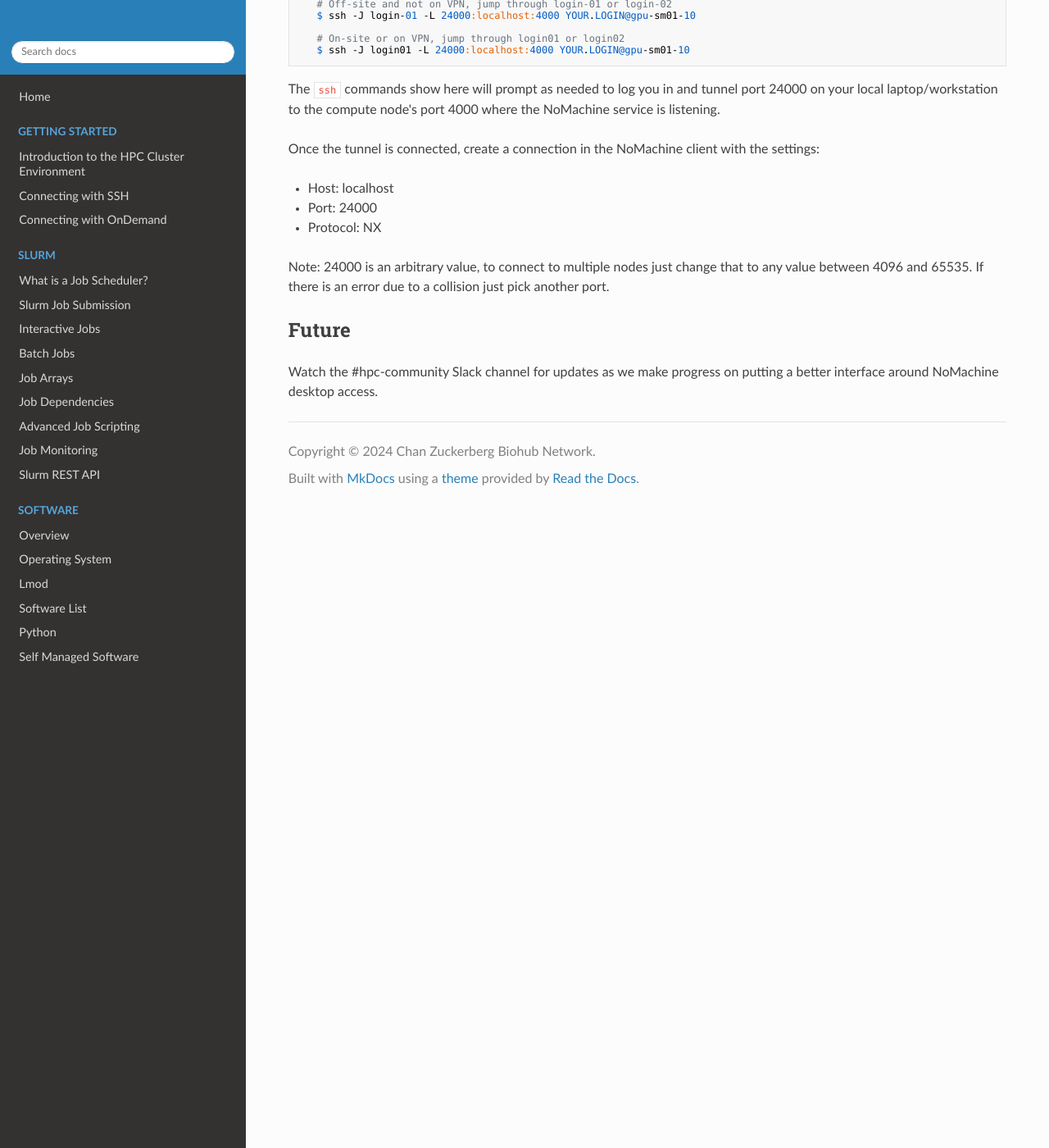
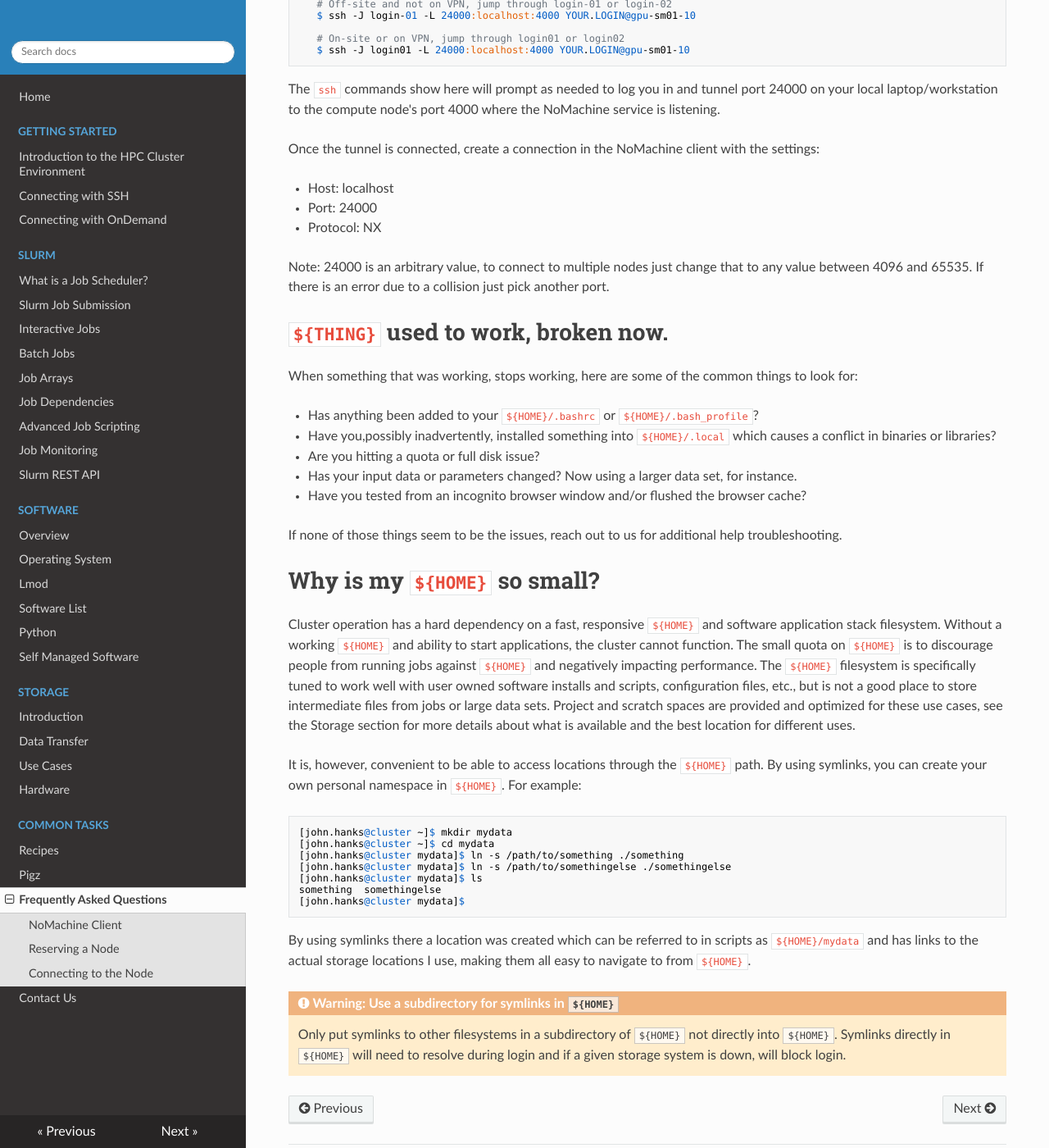
Before and after one commit to biohub-hpc/hpcuserguide, an MkDocs documentation site: the page built from docs/faqs/overview.md, in a window 1280 px wide and 1400 px high, scrolled down 1165 px. Shown: the whole window at 82% size. Built offline with MkDocs 1.6.1, drawn with Linux system fonts in a browser that asks for light colours; nearby versions of some CDN libraries; some of the changed text lies outside the part shown.

````diff
--- a/docs/7.Frequently_Asked_Questions/a._FAQ_How_do_I_use_NoMachine.md
+++ b/docs/faqs/overview.md
@@ -80,7 +80,52 @@ Note: 24000 is an arbitrary value, to connect to multiple nodes just change
 that to any value between 4096 and 65535. If there is an error due to a
 collision just pick another port.
 
-## Future
+# `${THING}` used to work, broken now.
 
-Watch the #hpc-community Slack channel for updates as we make progress on
-putting a better interface around NoMachine desktop access.
+When something that was working, stops working, here are some of the common things to look for:
+
+* Has anything been added to your `${HOME}/.bashrc` or `${HOME}/.bash_profile`?
+* Have you,possibly inadvertently, installed something into `${HOME}/.local` which causes a conflict in binaries or libraries?
+* Are you hitting a quota or full disk issue?
+* Has your input data or parameters changed? Now using a larger data set, for instance.
+* Have you tested from an incognito browser window and/or flushed the browser cache?
+
+If none of those things seem to be the issues, reach out to us for additional help troubleshooting.
+
+
+# Why is my `${HOME}` so small?
+
+Cluster operation has a hard dependency on a fast, responsive `${HOME}` and
+software application stack filesystem. Without a working `${HOME}` and ability to
+start applications, the cluster cannot function. The small quota on `${HOME}` is
+to discourage people from running jobs against `${HOME}` and negatively impacting
+performance. The `${HOME}` filesystem is specifically tuned to work well with
+user owned software installs and scripts, configuration files, etc., but is not
+a good place to store intermediate files from jobs or large data sets. Project
+and scratch spaces are provided and optimized for these use cases, see the
+Storage section for more details about what is available and the best location
+for different uses.
+
+It is, however, convenient to be able to access locations through the `${HOME}`
+path. By using symlinks, you can create your own personal namespace in `${HOME}`.
+For example:
+
+```
+[john.hanks@cluster ~]$ mkdir mydata
+[john.hanks@cluster ~]$ cd mydata
+[john.hanks@cluster mydata]$ ln -s /path/to/something ./something
+[john.hanks@cluster mydata]$ ln -s /path/to/somethingelse ./somethingelse
+[john.hanks@cluster mydata]$ ls
+something  somethingelse
+[john.hanks@cluster mydata]$
+```
+
+By using symlinks there a location was created which can be referred to in
+scripts as `${HOME}/mydata` and has links to the actual storage locations I
+use, making them all easy to navigate to from `${HOME}`.
+
+!!! warning "Warning: Use a subdirectory for symlinks in `${HOME}`"
+
+    Only put symlinks to other filesystems in a subdirectory of
+    `${HOME}` not directly into `${HOME}`. Symlinks directly in `${HOME}` will need
+    to resolve during login and if a given storage system is down, will block login.
--- a/mkdocs.yml
+++ b/mkdocs.yml
@@ -47,5 +47,15 @@ nav:
       - Software List: software/software_list.md
       - Python: software/python.md
       - Self Managed Software: software/self_manage_software.md
+  - Storage:
+      - storage/overview.md
+      - Data Transfer: storage/data_transfer.md
+      - Use Cases: storage/usecases.md
+  - Hardware: hardware/overview.md
+  - Common Tasks:
+      - Recipes: common_tasks/recipes.md
+      - Pigz: common_tasks/pigz.md
+  - Frequently Asked Questions: faqs/overview.md
+  - Contact Us: contact.md
 
 copyright: Copyright &copy; 2024 Chan Zuckerberg Biohub Network.
````
Also changed, not shown: docs/5._Site_and_Cluster_Infrastructure/a._Overview_of_HPC_Sites_and_Reseources.md (deleted, +0 -1 lines), docs/7.Frequently_Asked_Questions/b._FAQ_Adding_a_new_question_to_the_FAQ_section.md (deleted, +0 -13 lines), docs/7.Frequently_Asked_Questions/c._FAQ_This_thing_used_to_work_but_is_broken_now.md (deleted, +0 -21 lines), docs/7.Frequently_Asked_Questions/d._FAQ_Why_is_my_HOME_quota_so_small.md (deleted, +0 -46 lines), docs/7.Frequently_Asked_Questions/e._FAQ_Why_no_sudo_access.md (deleted, +0 -30 lines), docs/contact.md (renamed from docs/A._Contact_Us/a._Contact_Us.md, +7 -7 lines), docs/getting_started/d._Data_Management.md (deleted, +0 -3 lines), docs/software/overview.md (+1 -1 lines), docs/storage/data_transfer.md (renamed from docs/4._Storage_and_Data_Management/b._Data_Transfer.md, +8 -10 lines), docs/working_with_slurm/introduction_to_slurm.md (+3 -3 lines), docs/common_tasks/pigz.md (renamed from docs/6._Recipes_for_Common_Tasks/b._using_pigz.md), docs/common_tasks/recipes.md (renamed from docs/6._Recipes_for_Common_Tasks/a._Recipes.md), docs/hardware/overview.md (renamed from docs/5._Site_and_Cluster_Infrastructure/b._Site_BiohubSF.Computational_Infrastructure.md), docs/storage/StorageOverview.txt (renamed from docs/4._Storage_and_Data_Management/StorageOverview.txt), 2 more files, 3 other files.
